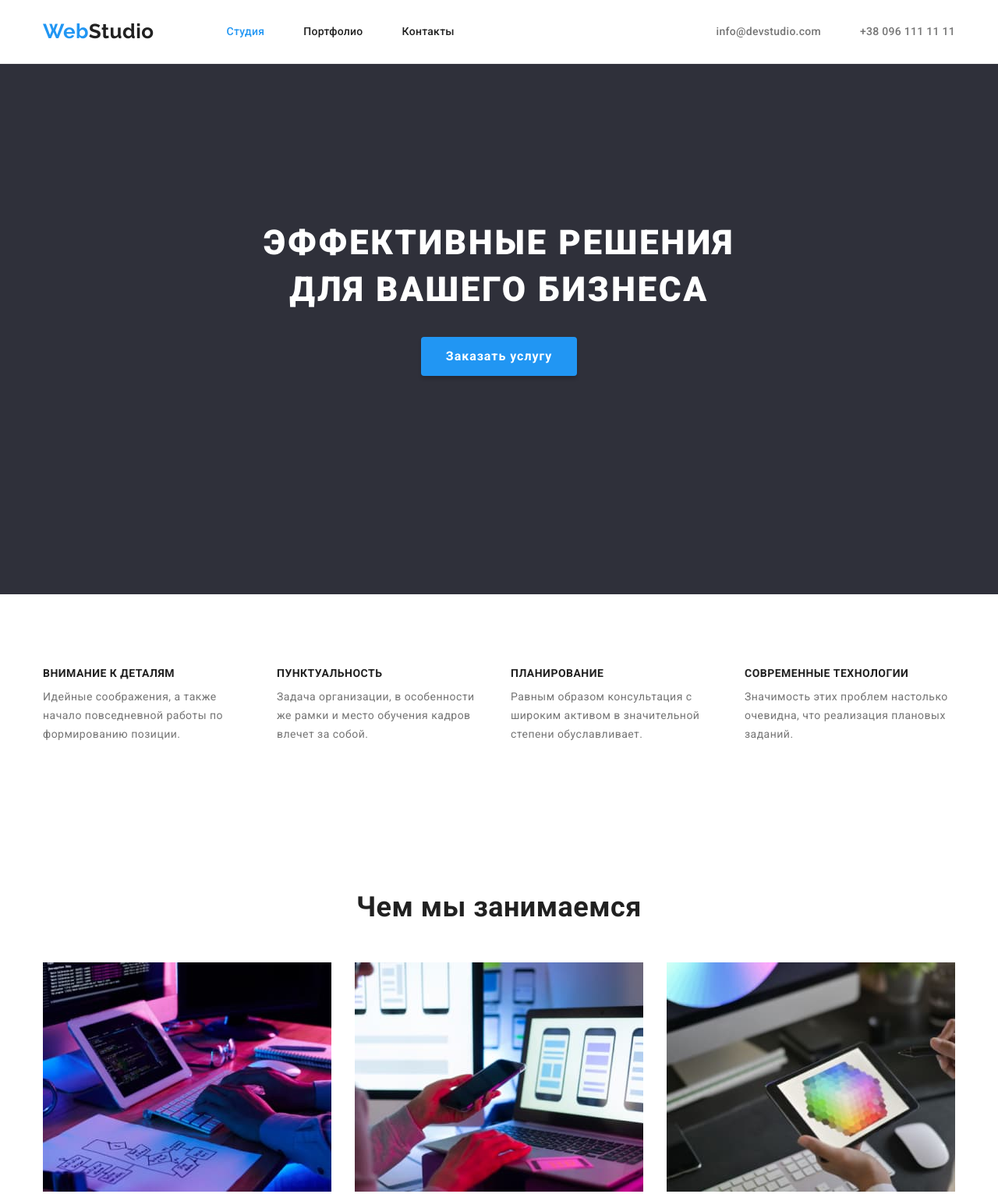
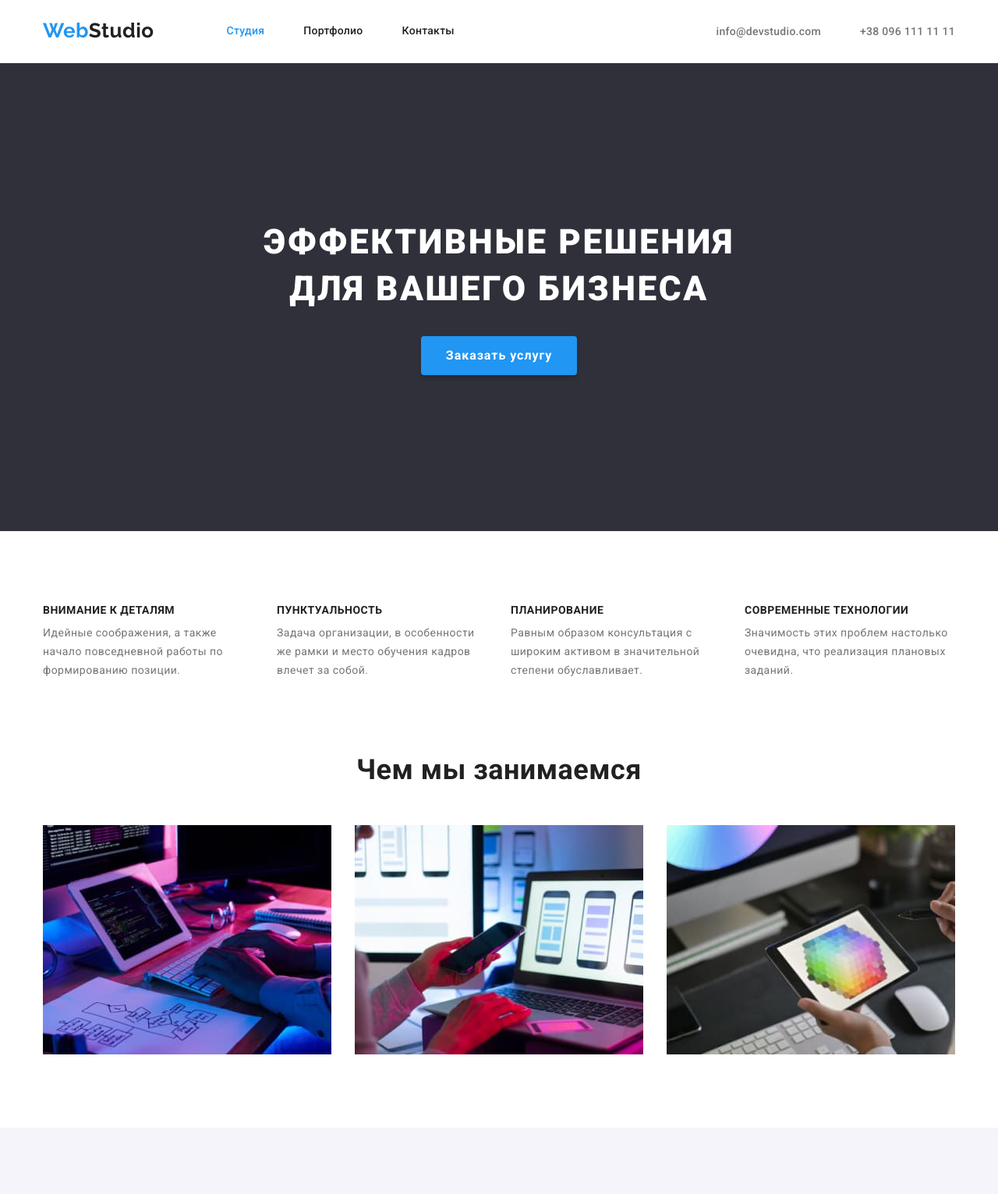
Before and after one commit to DenysPryimak/goit-markup-hw-03, a plain HTML site: page index.html in a window 1280 px wide. Shown: the top 1531 px of the page at 78% size. Drawn offline with nearby package versions, Linux system fonts and the light colour scheme.

Commit message:
Исправил ошибки

```diff
--- a/css/style.css
+++ b/css/style.css
@@ -67,9 +67,12 @@ p:last-child {
     margin-right: auto;
 }
 
+.header .logo {
+    padding-top: 24px;
+    padding-bottom: 24px;
+}
+
 .logo {
-    padding-top: 25px;
-    padding-bottom: 25px;
     margin-right: 93px;
 
     color: var(--accent-text-color);
@@ -159,7 +162,7 @@ p:last-child {
 /* -------------------------------------------Hero */
 .hero {
     padding-top: 200px;
-    padding-bottom: 280px;
+    padding-bottom: 200px;
 
     background-color: var(--header-section-bg-color);
 }
@@ -208,6 +211,10 @@ p:last-child {
 }
 
 /* -----------------------------------------Benefits */
+.benefits {
+    padding-bottom: 47px;
+}
+
 .benefits-list {
     display: flex;
 
@@ -238,6 +245,10 @@ p:last-child {
 }
 
 /* -----------------------------------Section work */
+.feauters {
+    padding-top: 47px;
+}
+
 .section-title {
     margin-bottom: 50px;
 
@@ -319,8 +330,6 @@ p:last-child {
 .footer .logo {
     display: block;
     margin-bottom: 20px;
-    margin-right: auto;
-    margin-left: auto;
 }
 
 .logo-secondary {
@@ -363,7 +372,9 @@ p:last-child {
 .button-list {
     display: flex;
     justify-content: center;
+    margin-top: 0;
     margin-bottom: 50px;
+    padding: 0;
     list-style: none;
 }
 
@@ -422,7 +433,8 @@ p:last-child {
 .portfolio-list {
     display: flex;
     flex-wrap: wrap;
-    padding-left: 0;
+    margin: 0;
+    padding: 0;
 }
 
 .portfolio-item {
--- a/index.html
+++ b/index.html
@@ -5,11 +5,11 @@
     <meta charset="UTF-8">
     <meta http-equiv="X-UA-Compatible" content="IE=edge">
     <meta name="viewport" content="width=device-width, initial-scale=1.0">
+    <title>Document</title>
     <link rel="preconnect" href="https://fonts.googleapis.com">
     <link rel="preconnect" href="https://fonts.gstatic.com" crossorigin>
     <link href="https://fonts.googleapis.com/css2?family=Raleway:wght@700&family=Roboto:wght@400;500;700;900&display=swap"
         rel="stylesheet">
-    <title>Document</title>
     <link rel="stylesheet" href="https://cdnjs.cloudflare.com/ajax/libs/modern-normalize/1.1.0/modern-normalize.min.css" integrity="sha512-wpPYUAdjBVSE4KJnH1VR1HeZfpl1ub8YT/NKx4PuQ5NmX2tKuGu6U/JRp5y+Y8XG2tV+wKQpNHVUX03MfMFn9Q==" crossorigin="anonymous" referrerpolicy="no-referrer" />
     <link rel="stylesheet" href="./css/style.css">
 </head>
@@ -43,7 +43,7 @@
 
         </section>
         <!--Заголовок который потом спрячем-->
-        <section class="section">
+        <section class="section benefits">
             <div class="container">
                 <h2 hidden>Наши преимущества</h2>
                 <ul class="benefits-list list">
@@ -66,7 +66,7 @@
                 </ul>
             </div>
         </section>
-        <section class="section">
+        <section class="section feauters">
           <div class="container">
                 <h2 class="section-title">Чем мы занимаемся</h2>
                 <ul class="section-list list">
```
